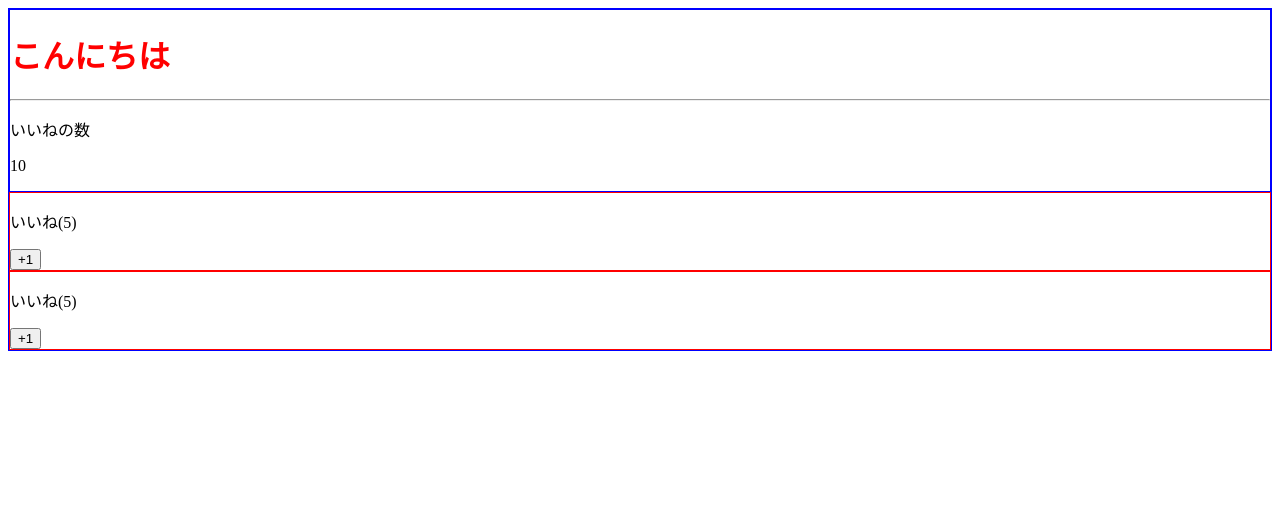
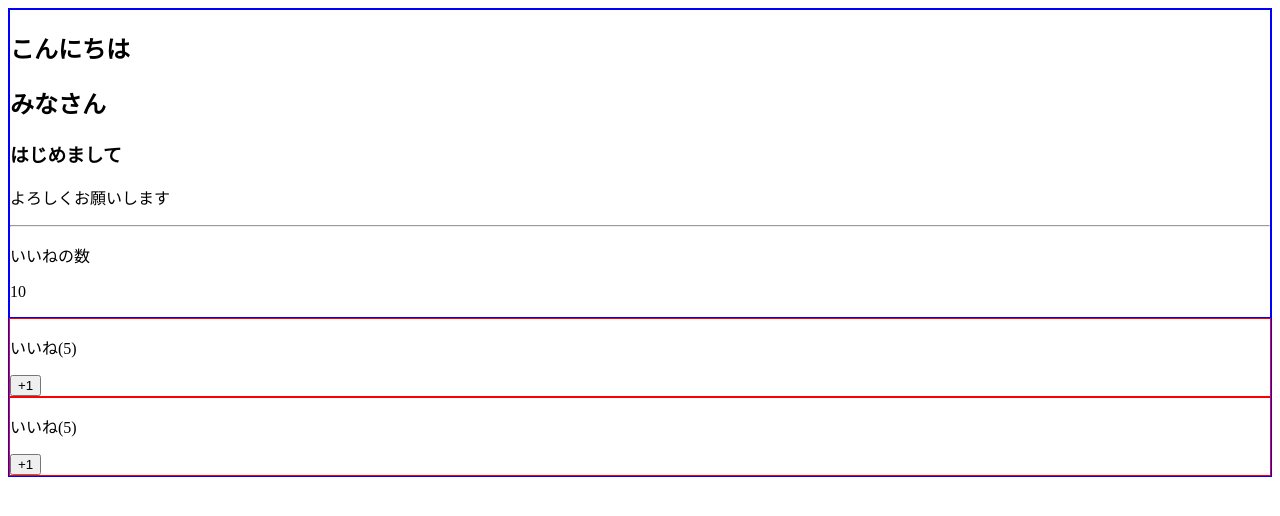
Before and after one commit to U-MA-dev/vue-js-complete-guide, a Vue app: page / in a window 1280 px wide. Shown: the top 516 px of the page. Built offline with nearby package versions, Linux system fonts and the light colour scheme.

Commit message:
use default slot

```diff
--- a/src/App.vue
+++ b/src/App.vue
@@ -2,7 +2,12 @@
   <div>
     <LikeHeader>
       <template v-slot:title>
-        <h1>こんにちは</h1>
+        <h2>こんにちは</h2>
+      </template>
+      <template v-slot:default>
+        <h2>みなさん</h2>
+        <h3>はじめまして</h3>
+        <p>よろしくお願いします</p>
       </template>
       <template v-slot:number>
         <p>{{ number }}</p>
--- a/src/components/LikeHeader.vue
+++ b/src/components/LikeHeader.vue
@@ -3,6 +3,8 @@
     <slot name="title">
       デフォルトのタイトル
     </slot>
+    <slot></slot>
+    <!-- <slot name="default"></slot> -->
     <hr />
     <p>いいねの数</p>
     <slot name="number"></slot>
```
